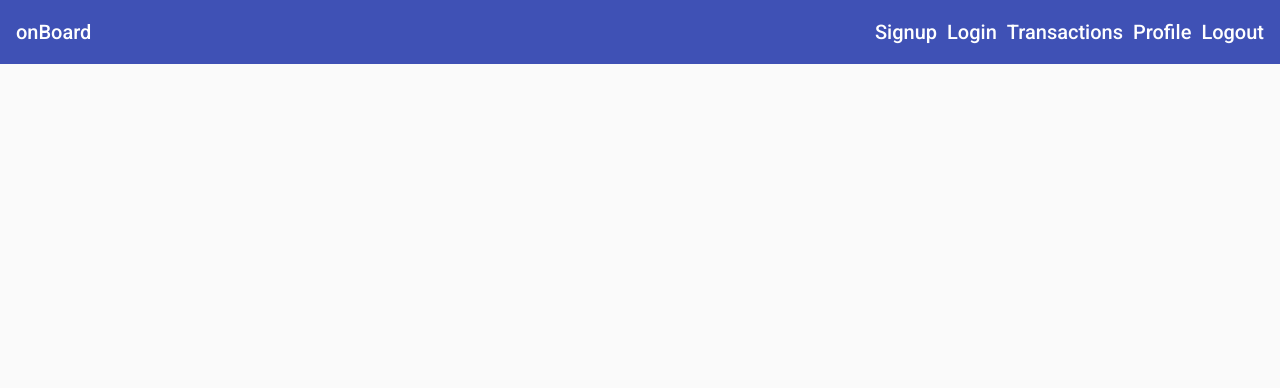
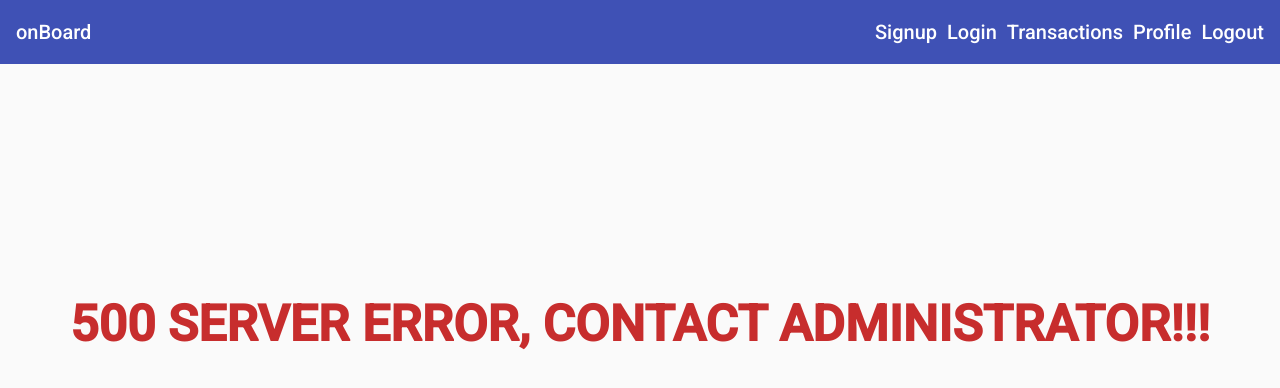
Before and after one commit to JoaoRodriguesGithub/OnboardFrontend, an Angular app: page /500 in a window 1280 px wide. Before the commit this address led to /. Shown: the top 388 px of the page. Built offline with nearby package versions, Linux system fonts and the light colour scheme.

Commit message:
Coding Error Handling 500; 404 and other errors

```diff
--- a/src/app/app.module.ts
+++ b/src/app/app.module.ts
@@ -22,6 +22,8 @@ import { UserListComponent } from './profile/user-list/user-list.component';
 import { EditUserComponent } from './profile/edit-user/edit-user.component';
 import { HttpClientModule } from '@angular/common/http';
 import { AuthService } from './services/auth.service';
+import { NotFoundComponent } from './error-pages/not-found/not-found.component';
+import { InternalServerComponent } from './error-pages/internal-server/internal-server.component';
 
 @NgModule({
   declarations: [
@@ -38,7 +40,9 @@ import { AuthService } from './services/auth.service';
     ProfileComponent,
     AddUserComponent,
     UserListComponent,
-    EditUserComponent
+    EditUserComponent,
+    NotFoundComponent,
+    InternalServerComponent
   ],
   imports: [
     BrowserModule,
--- a/src/app/auth/login/login.component.ts
+++ b/src/app/auth/login/login.component.ts
@@ -2,6 +2,7 @@ import { Component, OnInit } from '@angular/core';
 import { FormGroup, FormControl, Validators } from '@angular/forms';
 import { Router } from '@angular/router';
 import { AuthService } from 'src/app/services/auth.service';
+import { ErrorHandlerService } from 'src/app/services/error-handler.service';
 
 @Component({
   selector: 'app-login',
@@ -10,8 +11,9 @@ import { AuthService } from 'src/app/services/auth.service';
 })
 export class LoginComponent implements OnInit {
   loginForm: FormGroup;
+  errorMessage: string = '';
 
-  constructor(private authService: AuthService, private router: Router) { }
+  constructor(private authService: AuthService, private router: Router, private errorHandler: ErrorHandlerService) { }
 
   ngOnInit() {
     this.loginForm = new FormGroup({
@@ -24,10 +26,15 @@ export class LoginComponent implements OnInit {
   onSubmit() {
     if (this.loginForm.valid) {
       this.authService.login(this.loginForm.value).subscribe(result => {
-        localStorage.setItem('token', result.token)
+        localStorage.setItem('token', JSON.stringify(result.token))
+        console.log(result.token)
         this.router.navigate(['transactions'])
       },
-        err => alert(err.error.error)
+        (error) => {
+          this.errorHandler.handleError(error);
+          this.errorMessage = this.errorHandler.errorMessage;
+
+        }
       );
     }
   }
--- a/src/app/auth/signup/signup.component.ts
+++ b/src/app/auth/signup/signup.component.ts
@@ -2,6 +2,7 @@ import { Component, OnInit } from '@angular/core';
 import { NgForm } from '@angular/forms';
 import { Company } from 'src/app/models/company.model';
 import { AuthService } from 'src/app/services/auth.service';
+import { ErrorHandlerService } from 'src/app/services/error-handler.service';
 
 @Component({
   selector: 'app-signup',
@@ -11,15 +12,20 @@ import { AuthService } from 'src/app/services/auth.service';
 export class SignupComponent implements OnInit {
 
   companies: Company[];
+  errorMessage: string = '';
 
   selectedValue: string;
 
-  constructor(private authService:AuthService) {}
+  constructor(private authService: AuthService, private errorHandler: ErrorHandlerService) { }
 
   ngOnInit(): void {
     this.authService.getCompanies(this.companies).subscribe(
       (resp) => {
         this.loadCompanies(resp);
+      },
+      (error) => {
+        this.errorHandler.handleError(error);
+        this.errorMessage = this.errorHandler.errorMessage;
       }
     )
   }
@@ -28,7 +34,7 @@ export class SignupComponent implements OnInit {
     console.log(form);
   }
 
-  loadCompanies(companies){
+  loadCompanies(companies) {
     this.companies = companies;
   }
 }
--- /dev/null
+++ b/src/app/error-pages/internal-server/internal-server.component.css
@@ -0,0 +1,7 @@
+p{
+  margin-top: 250px;
+  font-weight: bold;
+    font-size: 50px;
+    text-align: center;
+    color: #c72d2d;
+}
--- /dev/null
+++ b/src/app/error-pages/internal-server/internal-server.component.html
@@ -0,0 +1,3 @@
+<p>
+  {{errorMessage}}
+</p>
--- /dev/null
+++ b/src/app/error-pages/internal-server/internal-server.component.ts
@@ -0,0 +1,16 @@
+import { Component, OnInit } from '@angular/core';
+
+@Component({
+  selector: 'app-internal-server',
+  templateUrl: './internal-server.component.html',
+  styleUrls: ['./internal-server.component.css']
+})
+export class InternalServerComponent implements OnInit {
+  errorMessage: string = `500 SERVER ERROR, CONTACT ADMINISTRATOR!!!`;
+
+  constructor() { }
+
+  ngOnInit(): void {
+  }
+
+}
--- /dev/null
+++ b/src/app/error-pages/not-found/not-found.component.css
@@ -0,0 +1,7 @@
+p{
+  margin-top: 250px;
+    font-weight: bold;
+    font-size: 50px;
+    text-align: center;
+    color: #f10b0b;
+}
--- /dev/null
+++ b/src/app/error-pages/not-found/not-found.component.html
@@ -0,0 +1 @@
+<p>{{notFoundText}}</p>
--- /dev/null
+++ b/src/app/error-pages/not-found/not-found.component.ts
@@ -0,0 +1,16 @@
+import { Component, OnInit } from '@angular/core';
+
+@Component({
+  selector: 'app-not-found',
+  templateUrl: './not-found.component.html',
+  styleUrls: ['./not-found.component.css']
+})
+export class NotFoundComponent implements OnInit {
+  notFoundText: string = `404 SORRY COULDN´T FIND IT !!!`;
+
+  constructor() { }
+
+  ngOnInit(): void {
+  }
+
+}
--- /dev/null
+++ b/src/app/services/error-handler.service.ts
@@ -0,0 +1,40 @@
+import { HttpErrorResponse } from "@angular/common/http";
+import { Injectable } from "@angular/core";
+import { Router } from "@angular/router";
+
+
+@Injectable({ providedIn: 'root' })
+
+export class ErrorHandlerService {
+  public errorMessage: string = '';
+
+  constructor(private router: Router) { }
+
+  public handleError = (error: HttpErrorResponse) => {
+    if (error.status === 500) {
+      this.handle500Error(error);
+    }
+    else if (error.status === 404) {
+      this.handle404Error(error)
+    }
+    else { this.handleOtherError(error) }
+  };
+
+  private handle500Error = (error: HttpErrorResponse) => {
+    this.createErrorMessage(error);
+    this.router.navigate(['/500'])
+  }
+  private handle404Error = (error: HttpErrorResponse) => {
+    this.createErrorMessage(error);
+    this.router.navigate(['/404'])
+  }
+  private handleOtherError = (error: HttpErrorResponse) => {
+    this.createErrorMessage(error);
+    alert(error.error.error);
+    //TODO: THIS WILL FIXED LATER WITH MODAL
+  }
+
+  private createErrorMessage = (error: HttpErrorResponse) => {
+    this.errorMessage = error.error ? error.error : error.statusText;
+  }
+}
```
Also changed, not shown: src/app/app-routing.module.ts (+10 -4 lines), 2 other files (tests, documents, lock files or other folders).
